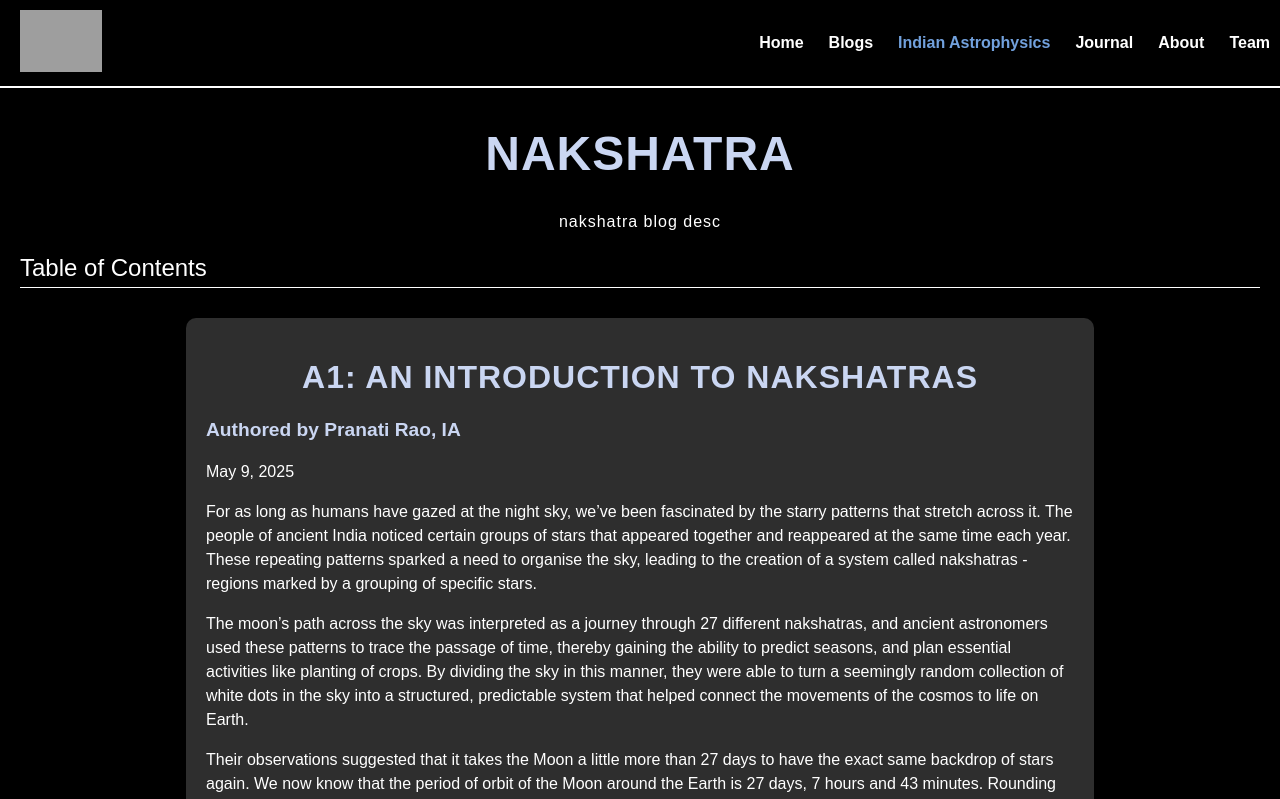
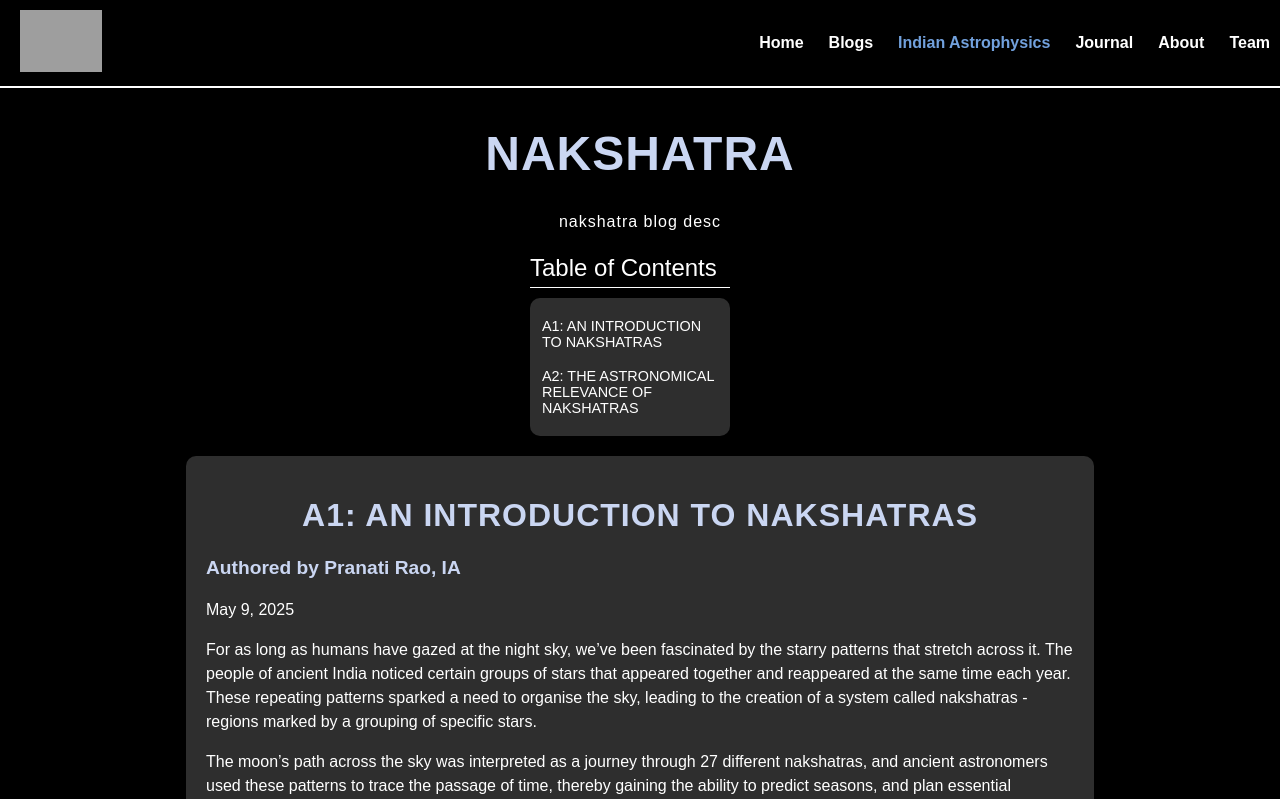
Before and after one commit to Team-Dhruva/researchdivision, a SvelteKit app: page /indian-astrophysics/nakshatra in a window 1280 px wide. Shown: the top 799 px of the page. Built offline with nearby package versions, Linux system fonts and the light colour scheme; grey boxes are pictures that could not be loaded.

Commit message:
iafixes 3

```diff
--- a/src/routes/indian-astrophysics/nakshatra/+page.svelte
+++ b/src/routes/indian-astrophysics/nakshatra/+page.svelte
@@ -6,6 +6,13 @@
 
     import Ch2_import from "../../../../static/iaposts/chapter2.md?raw"
     const Chapter2 = marked(Ch2_import);
+
+    function scrollToChapter(id) {
+        const element = document.getElementById(id);
+        if (element) {
+            element.scrollIntoView({ behavior: 'smooth', block: 'start' });
+        }
+    }
 </script>
 
 <div class="Main">
@@ -13,12 +20,25 @@
 
     <p class="Desc">nakshatra blog desc</p>
 
-    <div class="TableOfContents">
-        Table of Contents
-        <div class="TableOfContents-separator"></div>
+    <div class="TOC-Container">
+        <div class="TableOfContents">
+            Table of Contents
+        </div>
+        <div class="TOC-Table rounded-box">
+            <table>
+                <tbody>
+                    <tr>
+                        <td><button on:click={() => scrollToChapter('chapter1')}>A1: AN INTRODUCTION TO NAKSHATRAS</button></td>
+                    </tr>
+                    <tr>
+                        <td><button on:click={() => scrollToChapter('chapter2')}>A2: THE ASTRONOMICAL RELEVANCE OF NAKSHATRAS</button></td>
+                    </tr>
+                </tbody>
+            </table>
+        </div>
     </div>
 
-    <div class="BlogContent">
+    <div class="BlogContent" id="chapter1">
     <div>
         <h2 class="ChapterTitle">A1: AN INTRODUCTION TO NAKSHATRAS</h2>
         <p class="AuthorName">Authored by Pranati Rao, IA</p>
@@ -28,7 +48,7 @@
     </div>
     </div>
 
-    <div class="BlogContent">
+    <div class="BlogContent" id="chapter2">
     <div>
         <h2 class="ChapterTitle">A2: THE ASTRONOMICAL RELEVANCE OF NAKSHATRAS</h2>
         <p class="AuthorName">Authored by Nithyashree S, IA</p>
@@ -76,6 +96,57 @@
         margin: 10px 0; /* Add spacing */
     }
 
+    .TOC-Container {
+        width: 200px; /* Adjust width as needed */
+        margin-right: 20px; /* Add some space between TOC and main content */
+        flex-shrink: 0; /* Prevent TOC from shrinking */
+    }
+
+    .TableOfContents {
+        text-align: left;
+        font-size: 1.2em; /* Slightly smaller than before */
+        color: white;
+        margin-top: 0; /* Adjust top margin */
+        margin-bottom: 5px;
+        padding-bottom: 2px;
+        border-bottom: 1px solid white;
+        width: 100%;
+    }
+
+    .TOC-Table {
+        text-align: left;
+        margin-top: 5px;
+    }
+
+    .TOC-Table table {
+        width: 100%;
+    }
+
+    .TOC-Table td {
+        padding: 5px 0;
+    }
+
+    .TOC-Table button {
+        background: none;
+        border: none;
+        color: white;
+        font-size: 0.9em; /* Adjust button font size */
+        cursor: pointer;
+        text-align: left;
+        padding: 3px 0;
+        display: block;
+    }
+
+    .TOC-Table button:hover {
+        color: var(--heading-color);
+    }
+
+    /* New class for the rounded background of the TOC table */
+    .rounded-box {
+        background-color: var(--chapter-background); /* Gray background */
+        border-radius: 10px; /* Rounded corners */
+        padding: 10px; /* Add some padding inside the box */
+    }
     .TableOfContents {
         text-align: left; /* Left align the text */
         font-size: 1.5em;
```
